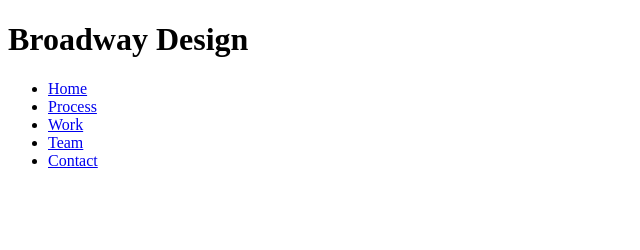
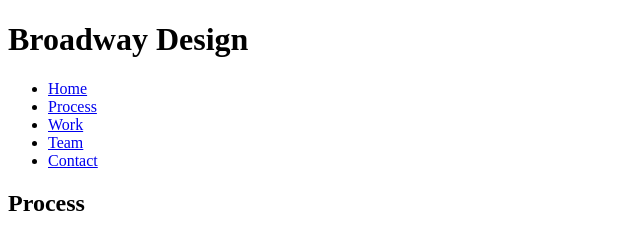
Before and after one commit to Elvee2814/broadway, a plain HTML site: page index.html in a window 1280 px wide. Shown: the whole page, without its empty margins (0-640 px from the left). Drawn offline with Linux system fonts and the light colour scheme.

```diff
--- a/index.html
+++ b/index.html
@@ -17,6 +17,6 @@
         </ul>
       </nav>
     </div>
-
+  <h2 id="process">Process</h2>
   </body>
 </html>
```
Also changed, not shown: images/execute.svg (added), images/identify.svg (added), images/the-flatiron-building.png (added), images/understand.svg (added).
